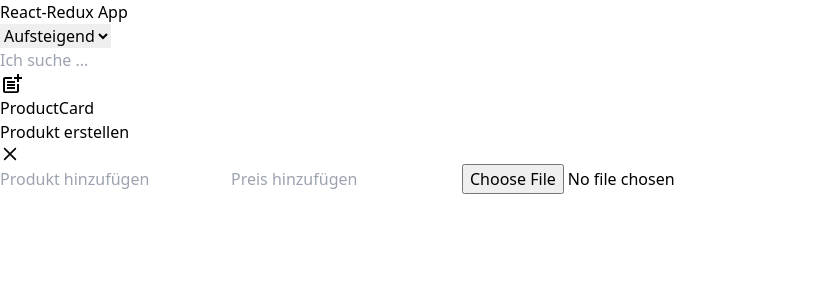
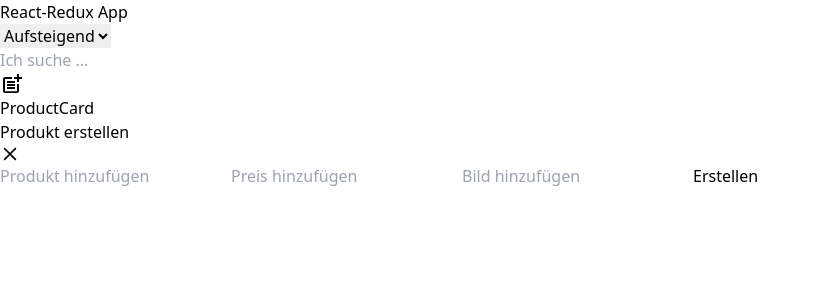
Before and after one commit to saidugurlu/Produktverwaltung-App-Redux, a React app: page / in a window 1280 px wide. Both pictures are taken after a click on the element 640 px from the left and 84 px from the top of the page. Shown: the top 300 px of the page, without its empty margins (0-820 px from the left). Built offline with nearby package versions, Linux system fonts and the light colour scheme; the HTML template or start-up script is replaced by a standard one.

Commit message:
create button work

```diff
--- a/src/components/Button.jsx
+++ b/src/components/Button.jsx
@@ -1,9 +1,14 @@
-import React from 'react'
+const Button = ({ onClick, btnText }) => {
+  return (
+    <button
+      className="w-full h-10 bg-indigo-600 text-white flex items-center justify-center"
+      onClick={onclick}
+    >
+      {btnText}
+    </button>
+  );
 
-const Button = (onClick, btnText) => {
-  return (
- <button onClick={onclick}>{btnText}</button>
-  )
-}
+};
 
-export default Button
+
+export default Button;
--- a/src/components/Modal.jsx
+++ b/src/components/Modal.jsx
@@ -1,6 +1,7 @@
 import { CgClose } from "react-icons/cg";
 import Input from "./Input";
 import { useState } from "react";
+import Button from "./Button";
 
 const Modal = ({ title, content, btnText, btnFunc }) => {
   const [productInfo, setProductInfo] = useState({
@@ -8,9 +9,9 @@ const Modal = ({ title, content, btnText, btnFunc }) => {
     price: "",
     url: "",
   });
-  console.log(productInfo);
+
   const onChangeFunc = (e, type) => {
-    if (type == "url") {
+    if (type === "url") {
       setProductInfo((prev) => ({
         ...prev,
         [e.target.name]: URL.createObjectURL(e.target.files[0]),
@@ -28,26 +29,26 @@ const Modal = ({ title, content, btnText, btnFunc }) => {
           <CgClose size={20} />
         </div>
         <Input
-          type={"text"}
-          placeholder={"Produkt hinzufügen"}
-          name={"name"}
-          id={"name"}
+          type="text"
+          placeholder="Produkt hinzufügen"
+          name="name"
+          id="name"
           onChange={(e) => onChangeFunc(e, "name")}
         />
         <Input
-          type={"number"}
-          placeholder={"Preis hinzufügen"}
-          name={"price"}
-          id={"price"}
+          type="number"
+          placeholder="Preis hinzufügen"
+          name="price"
+          id="price"
           onChange={(e) => onChangeFunc(e, "price")}
         />
         <Input
-          type={"file"}
-          placeholder={"Bild hinzufügen"}
-          name={"url"}
-          id={"url"}
+          placeholder="Bild hinzufügen"
+          name="url"
+          id="url"
           onChange={(e) => onChangeFunc(e, "url")}
         />
+        <Button btnText={btnText} onClick={btnFunc} />
       </div>
     </div>
   );
--- a/src/pages/Product.jsx
+++ b/src/pages/Product.jsx
@@ -5,11 +5,18 @@ import Modal from "../components/Modal";
 const Product = () => {
   const { modal } = useSelector((state) => state.modal);
 
-  const btnFunc = () => {}
+  const btnFunc = () => {};
+
   return (
     <div className="">
       <ProductCard />
-      {modal && <Modal  title={"Produkt erstellen"} btnText={"Erstellen"} btnFunc={btnFunc} /> }
+      {modal && (
+        <Modal
+          title="Produkt erstellen"
+          btnText="Erstellen"
+          btnFunc={btnFunc}
+        />
+      )}
     </div>
   );
 };
```
